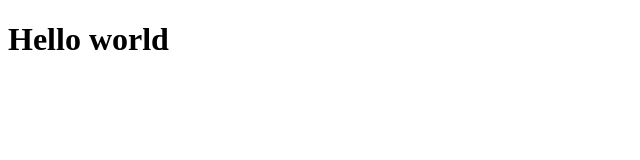
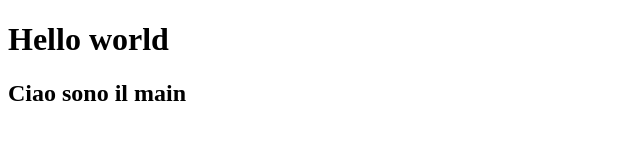
Before and after one commit to MarcoMechini/Prova-merge, a plain HTML site: page index.html in a window 1280 px wide. Shown: the whole page, without its empty margins (0-640 px from the left). Drawn offline with Linux system fonts and the light colour scheme.

Commit message:
feat: main section added

```diff
--- a/index.html
+++ b/index.html
@@ -7,6 +7,8 @@
 </head>
 <body>
     <h1>Hello world</h1>
-
+    <main>
+        <h2>Ciao sono il main</h2>
+    </main>
 </body>
 </html>
```
